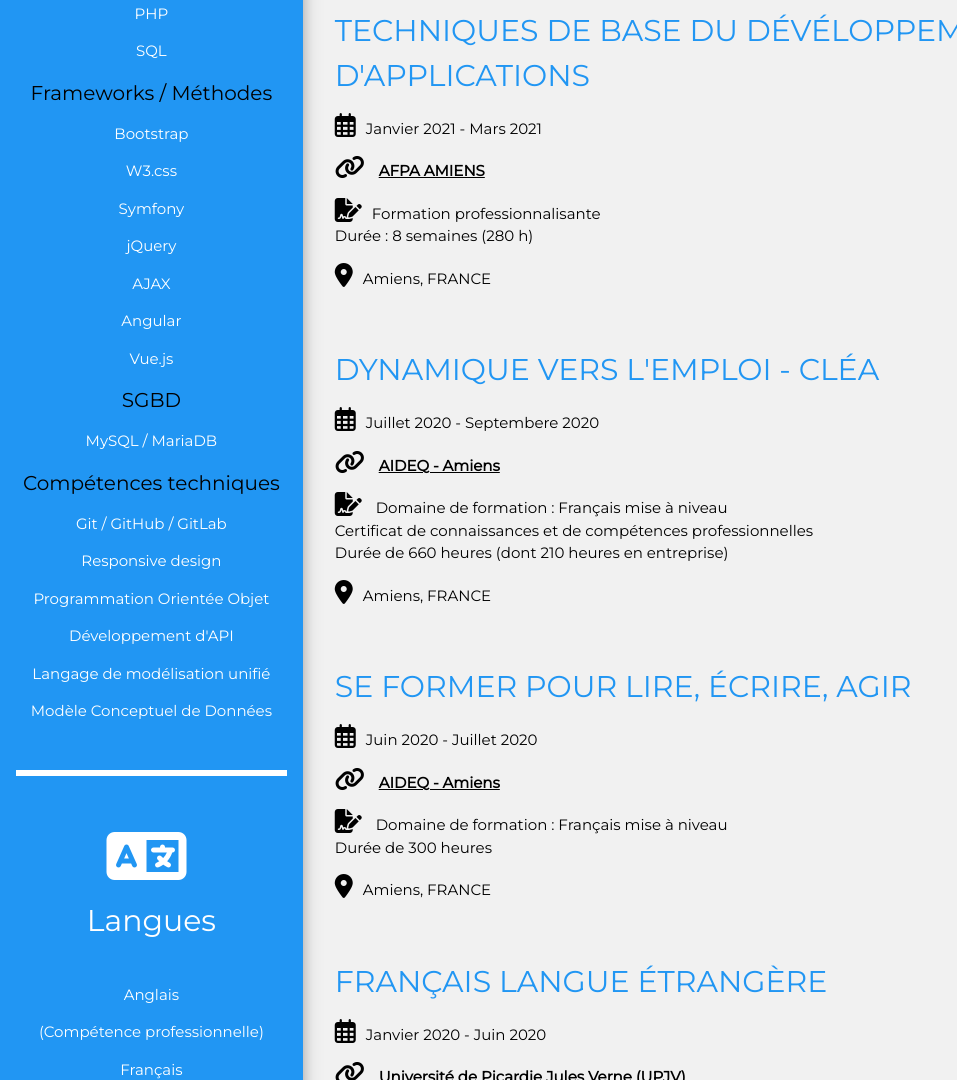
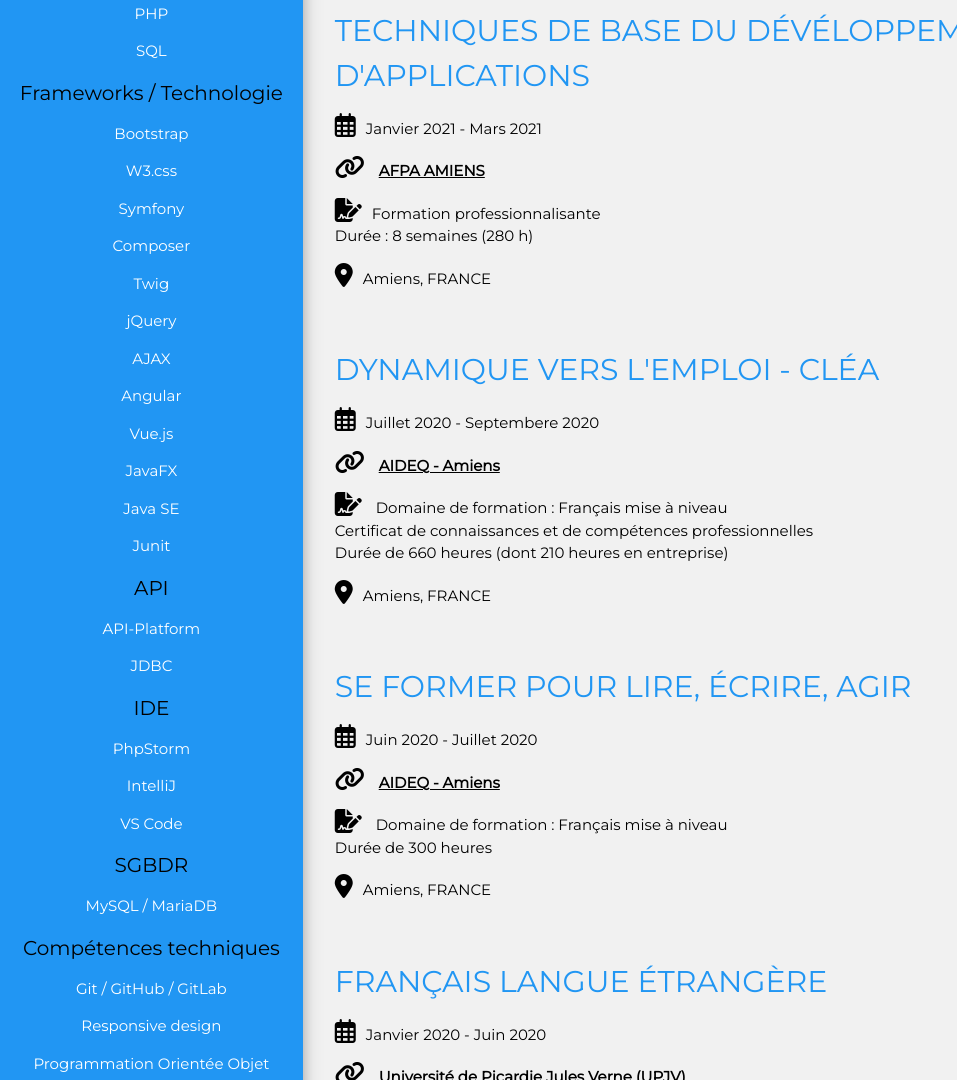
Before and after one commit to beneko/beneko.github.io, a plain HTML site: page index.html in a window 1280 px wide. Shown: the part 1084-2164 px from the top of the page, without its empty margins (0-957 px from the left). Drawn offline with nearby package versions, Linux system fonts and the light colour scheme.

Commit message:
update CV

```diff
--- a/index.html
+++ b/index.html
@@ -18,8 +18,11 @@
     ></script>
     <script src="https://ajax.googleapis.com/ajax/libs/jquery/3.5.1/jquery.min.js"></script>
     <script src="script/script.js"></script>
+    <!-- Version production. celle-ci est optimisée pour la taille et la vitesse -->
+<!--    <script src="script/vue.js"></script>-->
+<!--    <script src="https://cdn.jsdelivr.net/npm/vue@2"></script>-->
   </head>
-  <body class="w3-light-grey w3-animate-opacity">
+  <body id="app" class="w3-light-grey w3-animate-opacity">
     <!-- Header/Home -->
     <header id="accueil" class="w3-black w3-cell-row">
       <div class="w3-container w3-cell  w3-opacity w3-hover-sepia w3-mobile">
@@ -132,7 +135,7 @@
   </a> -->
   </nav>
     <main id="main" class="w3-cell-row">
-      <aside class="w3-blue w3-cell w3-container w3-mobile w3-cell w3-center w3-card-4 w3-animate-left">
+      <aside class="w3-blue w3-container w3-cell w3-mobile w3-cell w3-center w3-card-4 w3-animate-left">
         <article
           id="coordonnees"
           class="w3-padding-32 w3-bottombar w3-border-white"
@@ -169,16 +172,31 @@
           <p>Java</p>
           <p>PHP</p>
           <p>SQL</p>
-          <h4 class="w3-text-black">Frameworks / Méthodes </h4>
+
+          <h4 class="w3-text-black">Frameworks / Technologie </h4>
           <p>Bootstrap</p>
           <p>W3.css</p>
           <p>Symfony</p>
+          <p>Composer</p>
+          <p>Twig</p>
           <p>jQuery</p>
           <p>AJAX</p>
           <p>Angular</p>
           <p>Vue.js</p>
-<!--          <p>React</p>-->
-          <h4 class="w3-text-black"> SGBD </h4>
+          <p>JavaFX</p>
+          <p>Java SE</p>
+          <p>Junit</p>
+
+          <h4 class="w3-text-black">API</h4>
+          <p>API-Platform</p>
+          <p>JDBC</p>
+
+          <h4 class="w3-text-black">IDE</h4>
+          <p>PhpStorm</p>
+          <p>IntelliJ</p>
+          <p>VS Code</p>
+
+          <h4 class="w3-text-black"> SGBDR </h4>
           <p>MySQL / MariaDB</p>
           <h4 class="w3-text-black">Compétences techniques</h4>
           <p>Git / GitHub / GitLab</p>
@@ -220,7 +238,7 @@
           </div>
         </article>
       </aside>
-      <div class="w3-container w3-cell w3-mobile w3-cell w3-animate-right">
+      <div class="w3-container w3-cell w3-mobile w3-animate-right">
         <section
         id="experiance"
         class="w3-container w3-bar w3-bottombar w3-border-blue"
@@ -367,11 +385,7 @@
             <h2 class="w3-text-blue">NIVEAU LICENCE INFORMATIQUE</h2>
             <p><i class="w3-xlarge far fa-calendar-alt"></i>2015</p>
             <i class="w3-xlarge fas fa-link"></i>
-            <a
-              href="http://en.pnu.ac.ir/Portal/Home/"
-              title="Université Payame Noor"
-              ><strong>Université Payame Noor</strong></a
-            >
+            <strong>Université Payame Noor</strong>
             <p>Domaine de formation : INFORMATIQUE<br />niveau licence/bac+3</p>
             <p><i class="fa fa-map-marker w3-xlarge"></i>Ispahan, IRAN</p>
           </article>
@@ -379,11 +393,7 @@
             <h2 class="w3-text-blue">NIVEAU LICENCE PHYSIQUE</h2>
             <p><i class="w3-xlarge far fa-calendar-alt"></i>2009</p>
             <i class="w3-xlarge fas fa-link"></i>
-            <a
-              href="http://en.pnu.ac.ir/Portal/Home/"
-              title="Université Payame Noor"
-              ><strong>Université Payame Noor</strong></a
-            >
+            <strong>Université Payame Noor</strong>
             <p>Domaine de formation : PHYSIQUE <br />niveau licence/bac+3</p>
             <p><i class="fa fa-map-marker w3-xlarge"></i>Ispahan, IRAN</p>
           </article> -->
@@ -503,7 +513,9 @@
           ><i class="w3-xxlarge w3-text-blue w3-hover-opacity fab fa-github"></i
         ></a>
       </div>
-      <div class="w3-padding-32 w3-hide-large"></div>
+      <div class="w3-padding-32 w3-hide-large">
+
+      </div>
     </footer>
   </body>
 </html>
```
